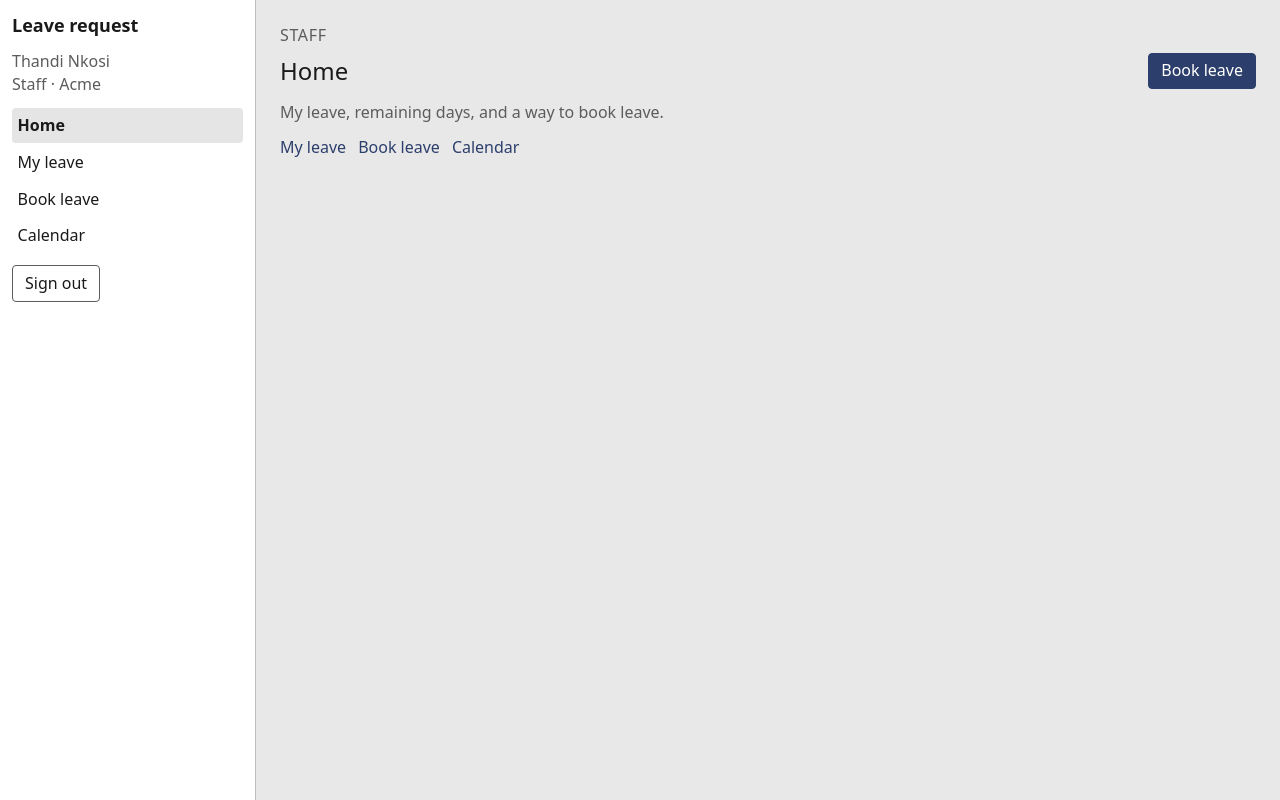
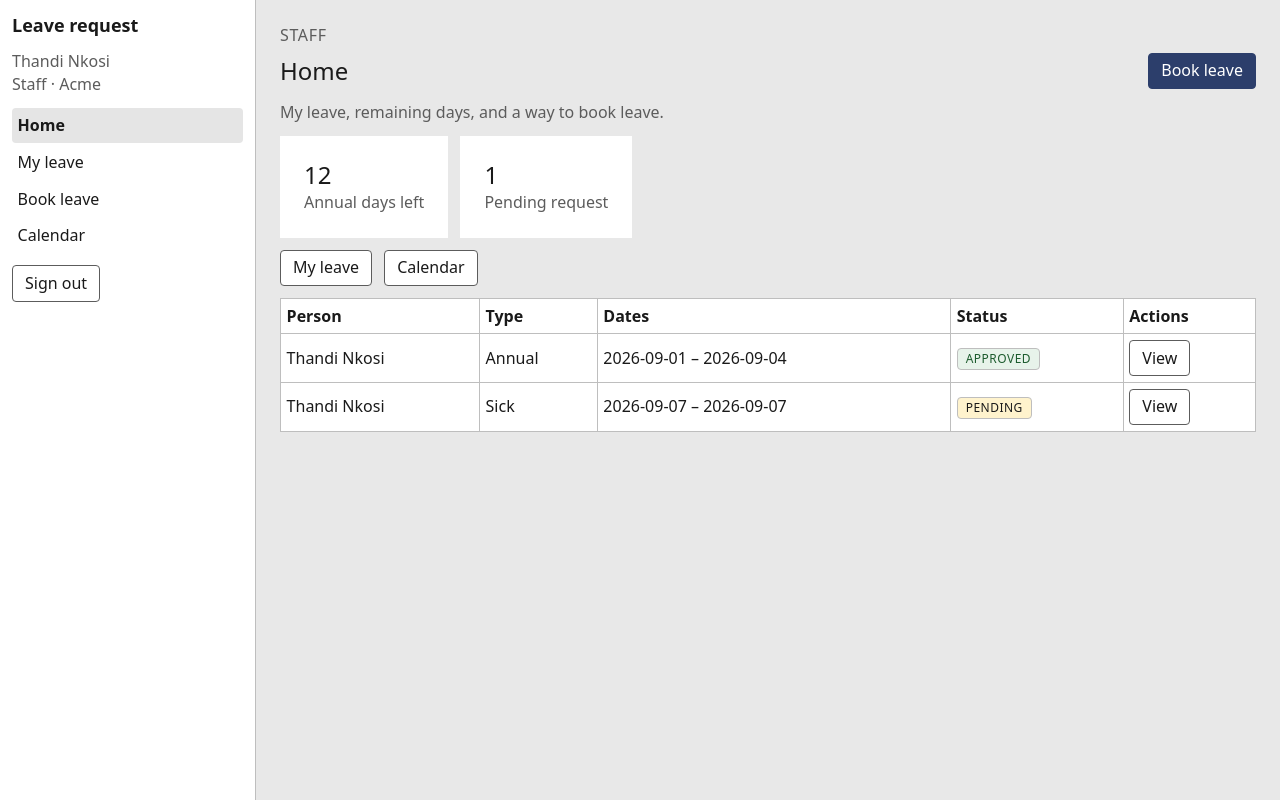
Before and after one commit to cohort-2026/leave-request-system, a React (Vite) app in the folder frontend/: page /login in a window 1280 px wide. Both pictures are taken after a click on the button "Staff". Built offline with nearby package versions, Linux system fonts and the light colour scheme.

Commit message:
feat(pages): apply tokens on home
Use the same title, muted copy, surface summary, and button row as login.
Staff also sees recent leave through DataTable and EmptyState.

```diff
--- a/frontend/src/features/leave/pages/HomePage.tsx
+++ b/frontend/src/features/leave/pages/HomePage.tsx
@@ -1,9 +1,34 @@
-import { Link, Navigate, useNavigate } from 'react-router-dom'
+import { Navigate, useNavigate } from 'react-router-dom'
 import { PageShell } from '../../../app/layouts/PageShell'
 import { useAuth } from '../../../app/providers/useAuth'
-import { Button } from '../../../shared/components'
-import { paths } from '../../../shared/constants/paths'
+import {
+  Button,
+  DataTable,
+  EmptyState,
+  LeaveRequestRow,
+  type LeaveRequestSummary,
+} from '../../../shared/components'
+import { leaveDetailPath, paths } from '../../../shared/constants/paths'
 import { roleLabel } from '../../../shared/types/session'
+
+const sampleRecent: LeaveRequestSummary[] = [
+  {
+    id: 'demo',
+    requesterName: 'Thandi Nkosi',
+    leaveType: 'Annual',
+    startDate: '2026-09-01',
+    endDate: '2026-09-04',
+    status: 'approved',
+  },
+  {
+    id: 'lr-sick',
+    requesterName: 'Thandi Nkosi',
+    leaveType: 'Sick',
+    startDate: '2026-09-07',
+    endDate: '2026-09-07',
+    status: 'pending',
+  },
+]
 
 export function HomePage() {
   const { session } = useAuth()
@@ -32,33 +57,133 @@ export function HomePage() {
       }
     >
       {session.role === 'staff' ? (
-        <p className="text-muted">My leave, remaining days, and a way to book leave.</p>
+        <>
+          <p className="text-muted">
+            My leave, remaining days, and a way to book leave.
+          </p>
+          <div className="flex flex-wrap gap-stack">
+            <p className="bg-surface p-section">
+              <span className="text-title">12</span>
+              <br />
+              <span className="text-muted">Annual days left</span>
+            </p>
+            <p className="bg-surface p-section">
+              <span className="text-title">1</span>
+              <br />
+              <span className="text-muted">Pending request</span>
+            </p>
+          </div>
+          <div className="flex flex-wrap gap-stack">
+            <Button
+              variant="secondary"
+              type="button"
+              onClick={() => navigate(paths.leave)}
+            >
+              My leave
+            </Button>
+            <Button
+              variant="secondary"
+              type="button"
+              onClick={() => navigate(paths.calendar)}
+            >
+              Calendar
+            </Button>
+          </div>
+          <DataTable
+            data={sampleRecent}
+            keyExtractor={(row) => row.id}
+            emptyTitle="No leave requests"
+            emptyDescription="Book leave to see it here."
+            headerRow={
+              <tr>
+                <th>Person</th>
+                <th>Type</th>
+                <th>Dates</th>
+                <th>Status</th>
+                <th>Actions</th>
+              </tr>
+            }
+            renderRow={(request) => (
+              <LeaveRequestRow
+                request={request}
+                onView={(id) => navigate(leaveDetailPath(id))}
+              />
+            )}
+          />
+        </>
       ) : null}
       {session.role === 'manager' ? (
+        <>
           <p className="text-muted">
-          How many team requests are waiting, plus a way to book your own leave.
+            How many team requests are waiting, plus a way to book your own
+            leave.
           </p>
+          <div className="flex flex-wrap gap-stack">
+            <p className="bg-surface p-section">
+              <span className="text-title">2</span>
+              <br />
+              <span className="text-muted">Team requests waiting</span>
+            </p>
+          </div>
+          <div className="flex flex-wrap gap-stack">
+            <Button
+              variant="secondary"
+              type="button"
+              onClick={() => navigate(paths.teamQueue)}
+            >
+              Team queue
+            </Button>
+            <Button
+              variant="secondary"
+              type="button"
+              onClick={() => navigate(paths.leave)}
+            >
+              My leave
+            </Button>
+          </div>
+        </>
       ) : null}
       {session.role === 'company_admin' ? (
+        <>
           <p className="text-muted">
             Claims still waiting, company requests, and shortcuts to setup.
           </p>
-      ) : null}
-      <p className="flex flex-wrap gap-stack">
-        <Link to={paths.leave}>My leave</Link>
-        <Link to={paths.leaveNew}>Book leave</Link>
-        <Link to={paths.calendar}>Calendar</Link>
-        {session.role === 'manager' || session.role === 'company_admin' ? (
-          <Link to={paths.teamQueue}>Team queue</Link>
-        ) : null}
-        {session.role === 'company_admin' ? (
-          <>
-            <Link to={paths.adminApprovals}>Approvals</Link>
-            <Link to={paths.adminRules}>Company rules</Link>
-            <Link to={paths.adminImport}>Import</Link>
+          <EmptyState
+            title="No account claims waiting"
+            description="New staff claims will show here."
+          />
+          <div className="flex flex-wrap gap-stack">
+            <Button
+              variant="secondary"
+              type="button"
+              onClick={() => navigate(paths.teamQueue)}
+            >
+              Team queue
+            </Button>
+            <Button
+              variant="secondary"
+              type="button"
+              onClick={() => navigate(paths.adminApprovals)}
+            >
+              Approvals
+            </Button>
+            <Button
+              variant="secondary"
+              type="button"
+              onClick={() => navigate(paths.adminRules)}
+            >
+              Company rules
+            </Button>
+            <Button
+              variant="secondary"
+              type="button"
+              onClick={() => navigate(paths.adminImport)}
+            >
+              Import
+            </Button>
+          </div>
         </>
       ) : null}
-      </p>
     </PageShell>
   )
 }
```
Lines whose indentation alone changed are shown as unchanged.
